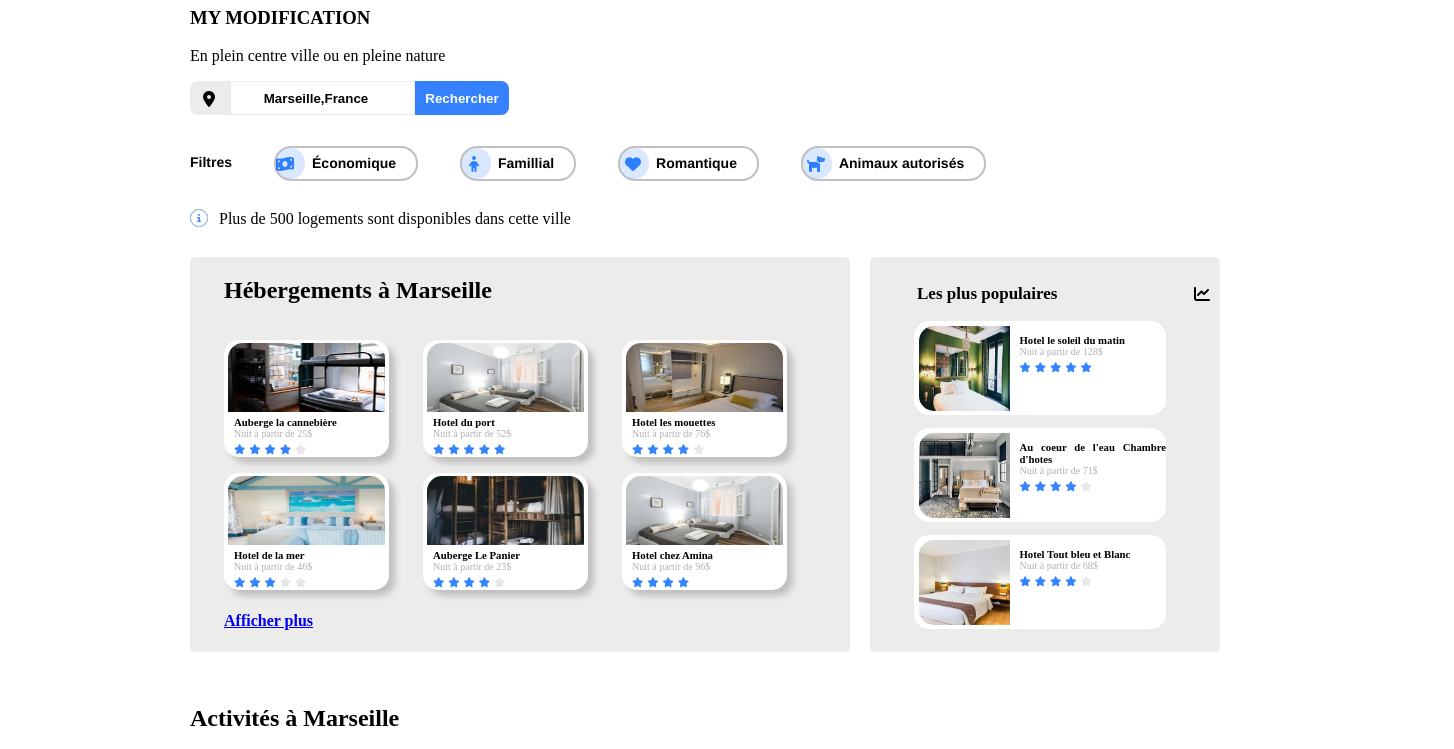
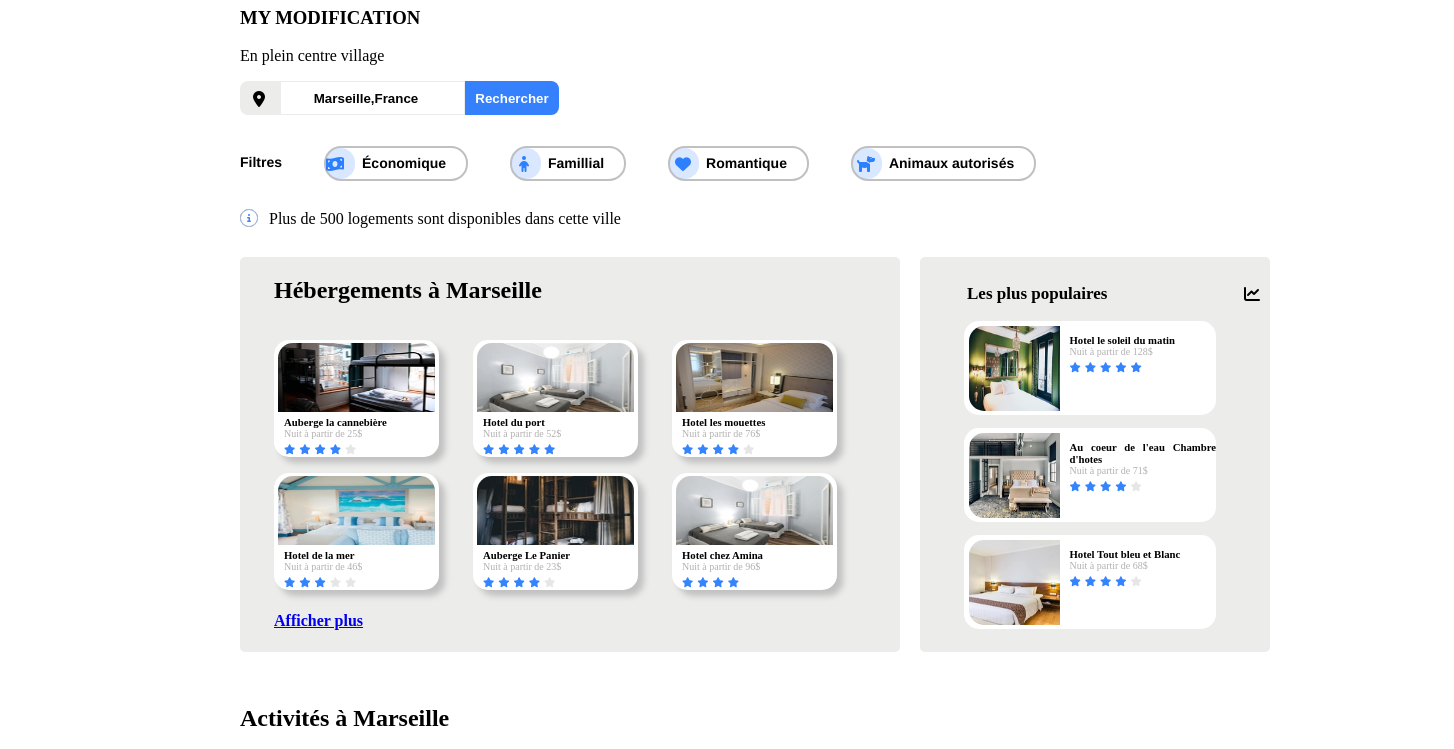
Before and after one commit to Soukainalarabi/soukainalarabi_2_20210728, a plain HTML site: page index.html in a window 1280 px wide. Shown: the part 69-818 px from the top of the page, 1454 px wide, since content can reach past the window. Drawn offline with Linux system fonts and the light colour scheme.

Commit message:
2eme modification

```diff
--- a/index.html
+++ b/index.html
@@ -16,7 +16,7 @@
       <img src="images/logo/Reservia.svg" alt="logo">
     </div>
 <h3>MY MODIFICATION</h3>
-<p>En plein centre ville ou en pleine nature</p>
+<p>En plein centre  village</p>
 </div>
       <nav class="nav-principal">
           <ul>
--- a/style.css
+++ b/style.css
@@ -3,7 +3,7 @@
 } */
 #bloc_page
 {
-    width: 900px;
+    width: 800px;
     margin: auto;
 }
 
```
